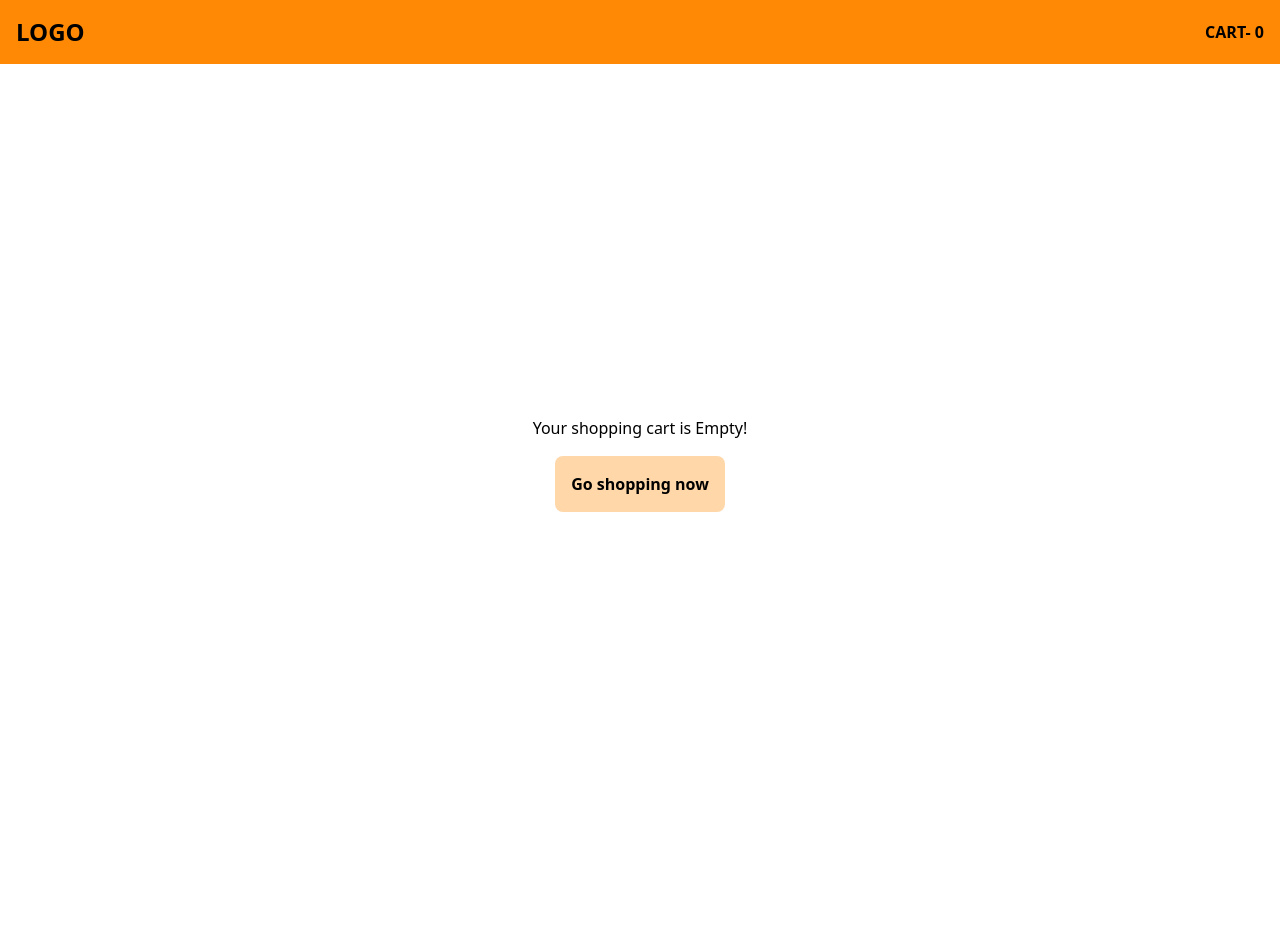
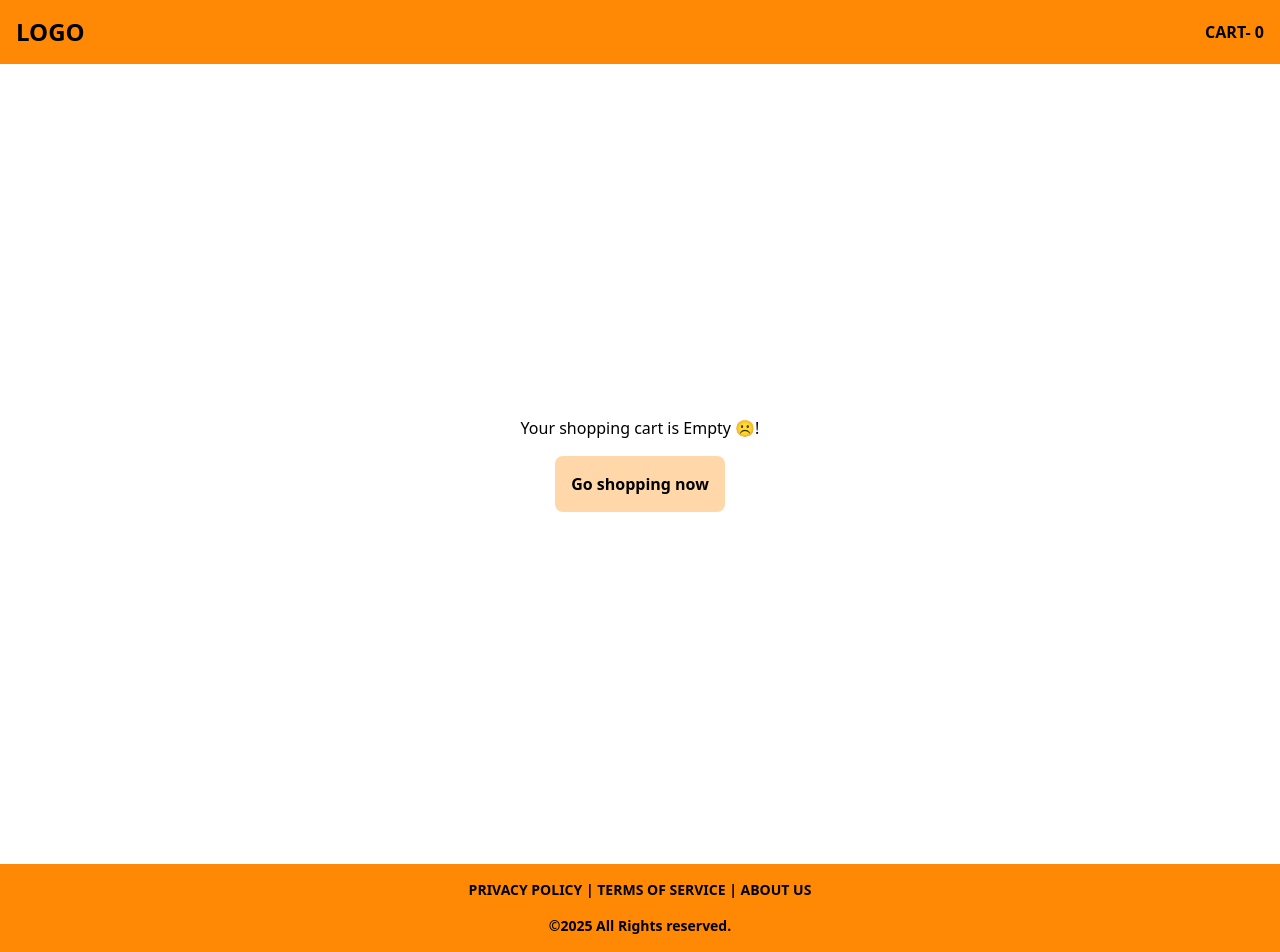
Before and after one commit to BCYogesh/E-Commerce, a React (Vite) app: page /cart in a window 1280 px wide. Before the commit the page ends 864 px from the top, so only its background shows below. Built offline with nearby package versions, Linux system fonts and the light colour scheme.

Commit message:
Footer design commit

```diff
--- a/src/App.jsx
+++ b/src/App.jsx
@@ -8,6 +8,7 @@ import { CartContext } from "./context/CartContext";
 import { SearchContext } from "./context/SearchContext";
 import Cart from "./pages/Cart";
 import { ToastContainer } from "react-toastify";
+import Footer from "./components/Footer";
 
 function App() {
   const [searchProduct, setSearchProduct] = useState("");
@@ -43,6 +44,7 @@ function App() {
             <Route path="/product/:id" element={<ProductDetail />} />
             <Route path="/cart" element={<Cart />} />
           </Routes>
+          <Footer />
         </BrowserRouter>
       </SearchContext.Provider>
     </CartContext.Provider>
--- /dev/null
+++ b/src/components/Footer.jsx
@@ -0,0 +1,16 @@
+import React from "react";
+
+const Footer = () => {
+  return (
+    <footer className="bg-orange-400 p-4">
+      <div className="flex justify-center items-center flex-col gap-4 font-semibold text-sm">
+        <p className="uppercase">
+          Privacy policy | Terms of service | About us
+        </p>
+        <p>©{new Date().getFullYear()} All Rights reserved.</p>
+      </div>
+    </footer>
+  );
+};
+
+export default Footer;
--- a/src/components/Product.jsx
+++ b/src/components/Product.jsx
@@ -14,7 +14,12 @@ const Product = ({ product }) => {
             Brand : <b>{product?.brand || "N/A"}</b>
           </p>
           <p className="text-sm line-clamp-2 mt-2">{product?.title}</p>
-          <p className="mt-2 text-center">Price : $ {product?.price}</p>
+          <p className="mt-2 text-center">
+            Price :{" "}
+            <span className="text-orange-600 font-semibold">
+              ${product?.price}
+            </span>
+          </p>
         </div>
       </div>
     </Link>
--- a/src/pages/Cart.jsx
+++ b/src/pages/Cart.jsx
@@ -19,7 +19,7 @@ const Cart = () => {
   if (cartItems.length === 0) {
     return (
       <div className="bg-white flex justify-center flex-col gap-4 items-center overflow-hidden min-h-screen">
-        <h2>Your shopping cart is Empty!</h2>
+        <h2>Your shopping cart is Empty ☹!</h2>
         <Link to={"/"} className="bg-orange-200 p-4 font-semibold rounded-lg">
           Go shopping now
         </Link>
```
